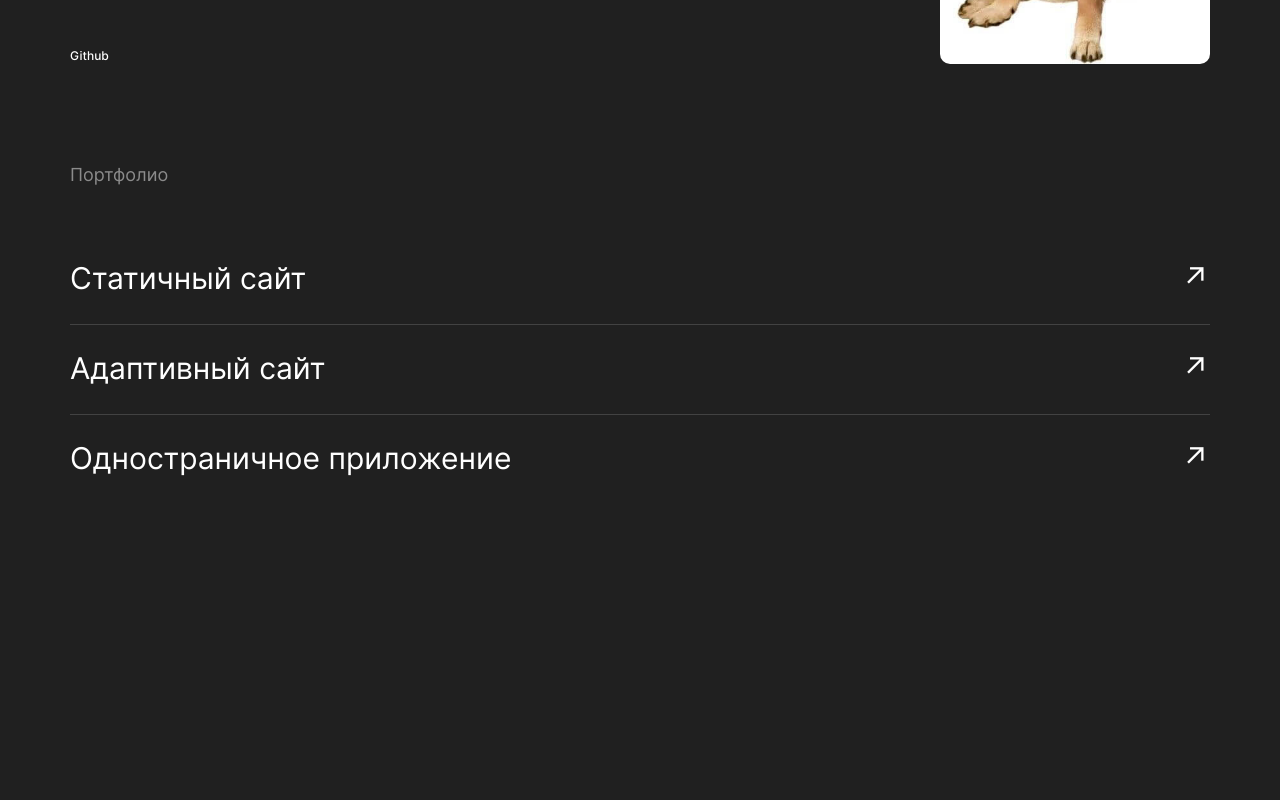
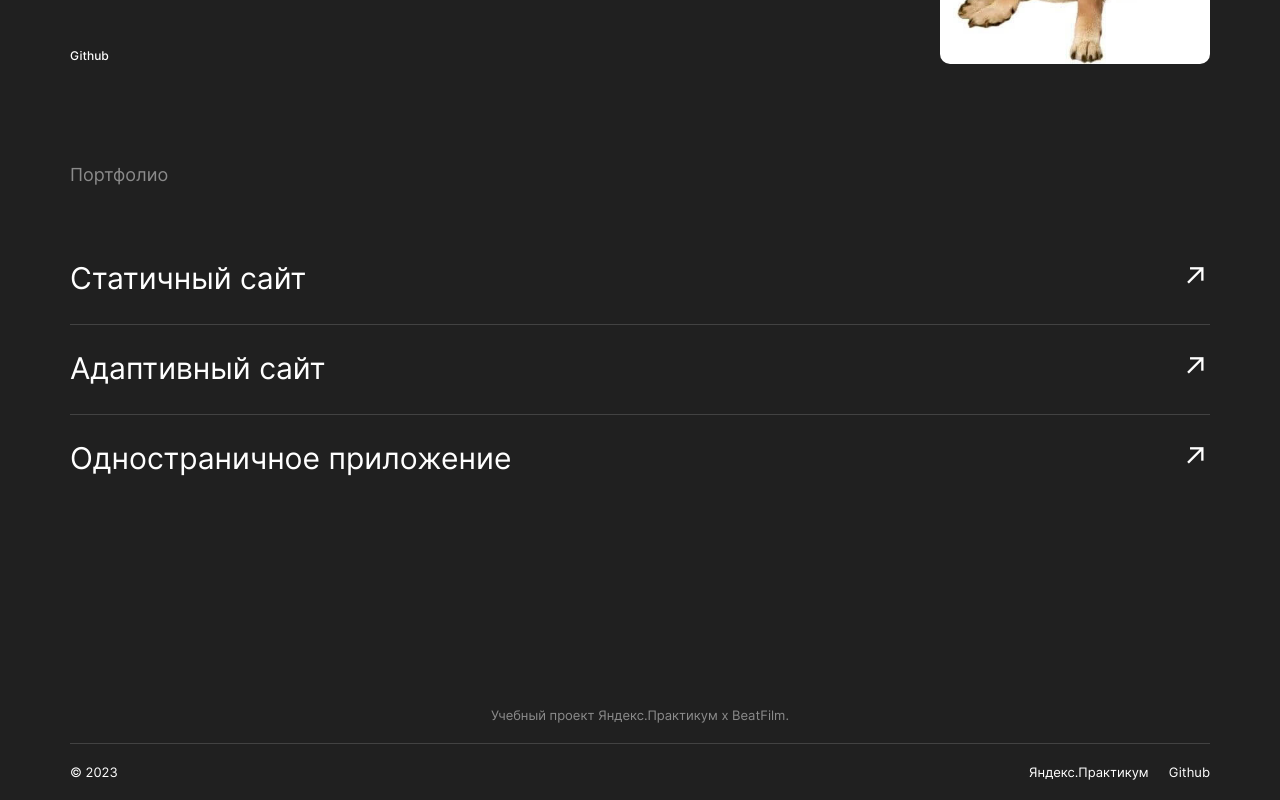
Before and after one commit to julbrn/movies-explorer-frontend, a React (Create React App) app: page / in a window 1280 px wide. Shown: the part 2311-3111 px from the top of the page. Before the commit the page ends 2940 px from the top, so only its background shows below. Built offline with nearby package versions, Linux system fonts and the light colour scheme.

Commit message:
feat: Footer

```diff
--- a/src/components/App/App.css
+++ b/src/components/App/App.css
@@ -22,6 +22,7 @@
   --background-color-accent: #272727;
   --grey-color: #303030;
   --mistake-color: #ee3465;
+  --semi-transparent: #8b8b8b;
 }
 
 .content {
--- a/src/components/App/App.js
+++ b/src/components/App/App.js
@@ -3,6 +3,7 @@ import { Routes, Route } from 'react-router-dom';
 import { Header } from '../Header/Header';
 import { Navigation } from '../Navigation/Navigation';
 import { Main } from '../Main/Main';
+import { Footer } from '../Footer/Footer';
 import './App.css';
 
 export const App = () => {
@@ -15,6 +16,7 @@ export const App = () => {
       <Routes>
         <Route path="/" element={<Main />} />
       </Routes>
+      <Footer />
     </>
   );
 };
--- a/src/components/Footer/Footer.css
+++ b/src/components/Footer/Footer.css
@@ -0,0 +1,70 @@
+.footer {
+  padding-top: 79px;
+}
+
+.footer__text {
+  color: var(--semi-transparent);
+  font-weight: 400;
+  font-size: 13px;
+  line-height: 1.21;
+  text-align: center;
+  margin: 0;
+  padding: 0 0 20px 0;
+  border-bottom: 1px solid #424242;
+}
+
+@media screen and (max-width: 610px) {
+  .footer__text {
+    font-size: 12px;
+    padding-bottom: 21px;
+  }
+}
+
+.footer__info {
+  height: 56px;
+  display: flex;
+  align-items: center;
+  justify-content: space-between;
+  font-weight: 400;
+  font-size: 13px;
+  line-height: 1.21;
+  text-decoration: none;
+  color: var(--font-color-light);
+}
+
+@media screen and (max-width: 610px) {
+  .footer__info {
+    flex-direction: column-reverse;
+    height: 137px;
+    font-size: 12px;
+  }
+}
+
+@media screen and (max-width: 610px) {
+  .footer__year {
+    padding-bottom: 20px;
+  }
+}
+
+.footer__links {
+  list-style: none;
+  padding: 0;
+  margin: 0;
+  display: flex;
+  gap: 20px;
+}
+
+@media screen and (max-width: 610px) {
+  .footer__links {
+    flex-direction: column;
+    align-items: center;
+    padding-top: 30px;
+    gap: 12px;
+  }
+}
+.footer__link {
+  padding: 0;
+  margin: 0;
+  text-decoration: none;
+  color: var(--font-color-light);
+}
--- a/src/components/Footer/Footer.js
+++ b/src/components/Footer/Footer.js
@@ -0,0 +1,38 @@
+import './Footer.css';
+
+export const Footer = () => (
+  <footer className="section footer">
+    <section className="footer__container">
+      <h5 className="footer__text">
+        Учебный проект Яндекс.Практикум х BeatFilm.
+      </h5>
+      <div className="footer__info">
+        <span className="footer__year">
+          &copy; {new Date().getFullYear()}
+        </span>
+        <ul className="footer__links">
+          <li>
+            <a
+              href="https://melodyn.ru"
+              className="footer__link"
+              target="_blank"
+              rel="noreferrer"
+            >
+              Яндекс.Практикум
+            </a>
+          </li>
+          <li>
+            <a
+              href="https://github.com/julbrn"
+              className="footer__link"
+              target="_blank"
+              rel="noreferrer"
+            >
+              Github
+            </a>
+          </li>
+        </ul>
+      </div>
+    </section>
+  </footer>
+);
--- a/src/components/Main/AboutProject/AboutProject.css
+++ b/src/components/Main/AboutProject/AboutProject.css
@@ -137,7 +137,7 @@
   font-weight: 500;
   font-size: 14px;
   line-height: 1.21;
-  color: #8b8b8b;
+  color: var(--semi-transparent);
 }
 
 @media screen and (max-width: 610px) {
--- a/src/components/Main/Portfolio/Portfolio.css
+++ b/src/components/Main/Portfolio/Portfolio.css
@@ -8,7 +8,7 @@
   font-weight: 400;
   font-size: 18px;
   line-height: 1.11;
-  color: #8b8b8b;
+  color: var(--semi-transparent);
 }
 
 @media screen and (max-width: 610px) {
```
